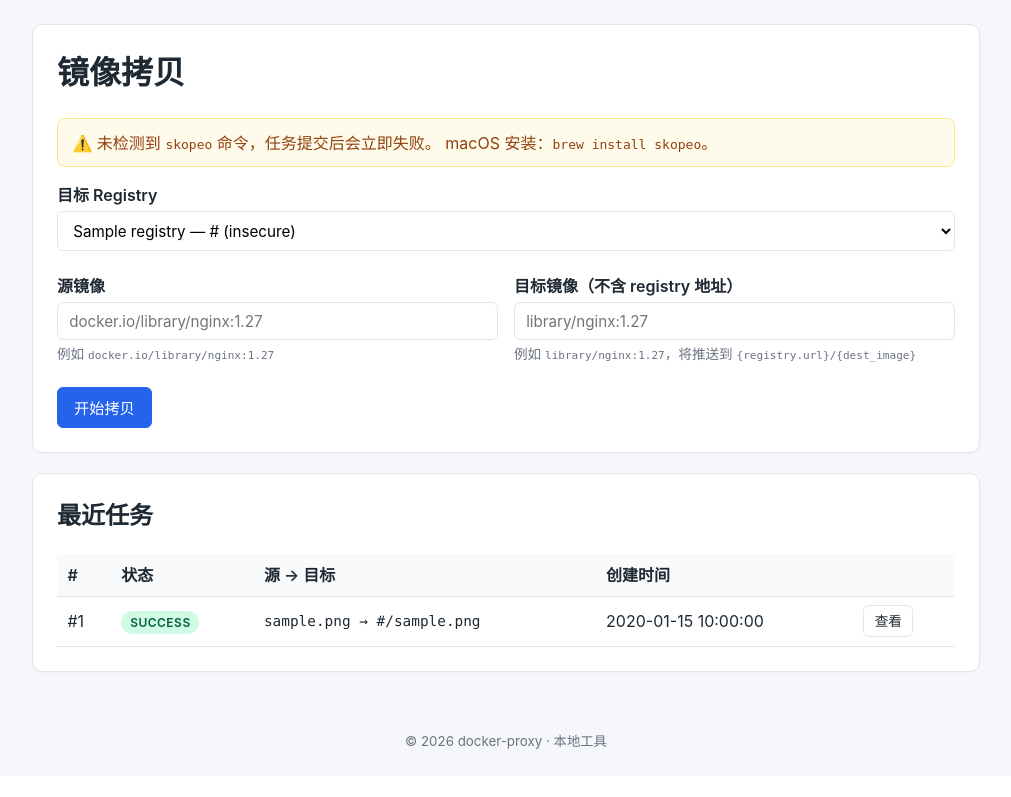
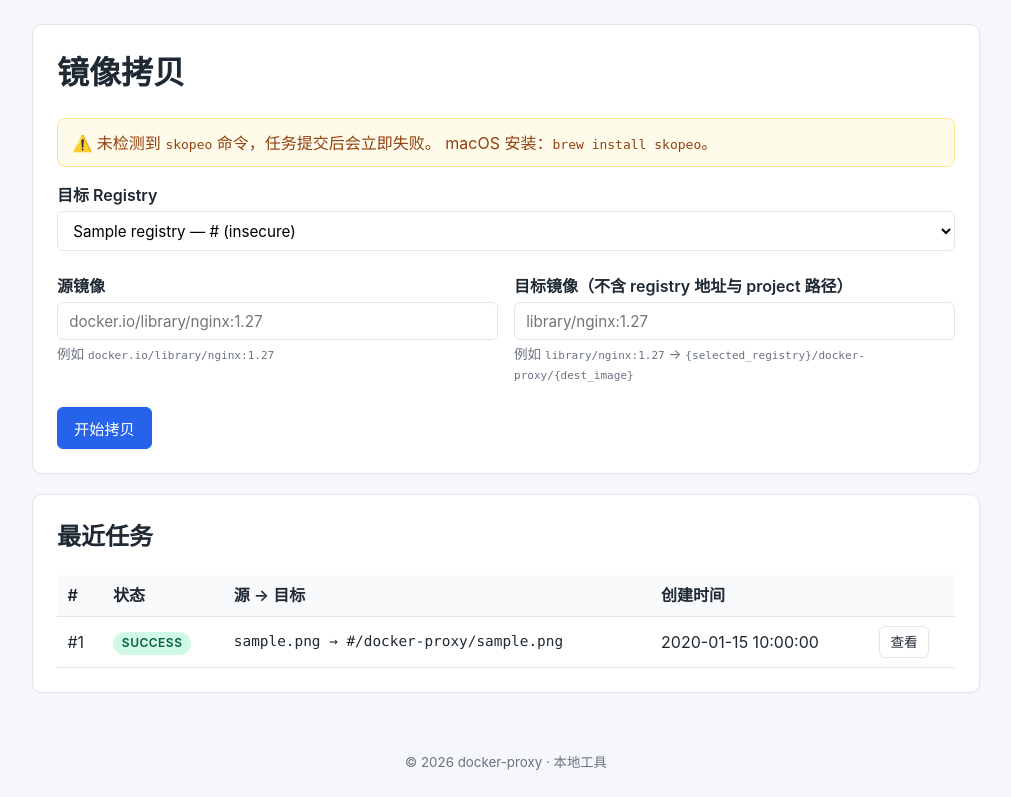
Before and after one commit to conkayyan/docker-proxy, a Flask app: page / in a window 1280 px wide. Shown: the part 49-846 px from the top of the page, without its empty margins (134-1145 px from the left). Before the commit the page ends 798 px from the top, so only its background shows below. Run offline with Flask 3, Linux system fonts and the light colour scheme; a user stored in the database is signed in; tables that the repository leaves empty hold one stand-in row (values such as "Sample post").

Commit message:
feat: auto-prepend docker-proxy/ to destination image path
目标 Registry 路径自动追加 project 前缀（默认 docker-proxy，
可通过 HARBOR_PROJECT 环境变量自定义或关闭）。表单输入若已带
该前缀则不会重复。仪表盘与任务详情的目标列显示完整路径。

```diff
--- a/app.py
+++ b/app.py
@@ -59,6 +59,12 @@
             f.write(key)
         os.chmod(KEY_FILE, 0o600)
     return Fernet(key)
+
+
+# 推送到目标 Registry 时强制追加的 project 路径前缀。
+# 例如目标镜像为 library/nginx:1.27 → 实际推送为 docker-proxy/library/nginx:1.27
+# 可通过环境变量 HARBOR_PROJECT 自定义；设为空字符串可关闭。
+HARBOR_PROJECT = os.environ.get("HARBOR_PROJECT", "docker-proxy").strip("/")
 
 
 FERNET = _load_or_create_fernet()
@@ -212,9 +218,24 @@
     if task.registry.insecure:
         cmd.append("--dest-tls-verify=false")
     cmd.append(f"docker://{task.source_image}")
-    cmd.append(f"docker://{task.registry.url}/{task.dest_image}")
+    cmd.append(f"docker://{task.registry.url}/{_project_dest(task.dest_image)}")
     cmd.extend(["--dest-creds", f"{task.registry.username}:{task.registry.get_password()}"])
     return cmd
+
+
+def _project_dest(dest_image: str) -> str:
+    """返回带 project 前缀的目标路径。
+
+    - 自动去除用户输入首部的 `/`
+    - 若设置了 HARBOR_PROJECT 且 dest_image 尚未以它开头，自动追加
+    - 避免重复：用户输入 docker-proxy/library/nginx 不会再被前缀一次
+    """
+    dest = dest_image.lstrip("/")
+    if not HARBOR_PROJECT:
+        return dest
+    if dest == HARBOR_PROJECT or dest.startswith(f"{HARBOR_PROJECT}/"):
+        return dest
+    return f"{HARBOR_PROJECT}/{dest}"
 
 
 def _run_task(task_id: int) -> None:
@@ -524,7 +545,11 @@
 
 @app.context_processor
 def inject_globals():
-    return {"current_year": datetime.utcnow().year}
+    return {
+        "current_year": datetime.utcnow().year,
+        "harbor_project": HARBOR_PROJECT,
+        "project_dest": _project_dest,
+    }
 
 
 @app.errorhandler(404)
--- a/templates/dashboard.html
+++ b/templates/dashboard.html
@@ -33,9 +33,12 @@
     </label>
 
     <label>
-      <span>目标镜像（不含 registry 地址）</span>
+      <span>目标镜像（不含 registry 地址与 project 路径）</span>
       <input type="text" name="dest_image" required placeholder="library/nginx:1.27" />
-      <small>例如 <code>library/nginx:1.27</code>，将推送到 <code>{registry.url}/{dest_image}</code></small>
+      <small>
+        例如 <code>library/nginx:1.27</code> →
+        <code>{selected_registry}/{% if harbor_project %}{{ harbor_project }}/{% endif %}{dest_image}</code>
+      </small>
     </label>
 
     <div class="full">
@@ -63,7 +66,7 @@
       <tr>
         <td>#{{ t.id }}</td>
         <td><span class="badge badge-{{ t.status }}">{{ t.status }}</span></td>
-        <td class="mono">{{ t.source_image }} → {{ t.registry.url }}/{{ t.dest_image }}</td>
+        <td class="mono">{{ t.source_image }} → {{ t.registry.url }}/{{ project_dest(t.dest_image) }}</td>
         <td>{{ t.created_at.strftime('%Y-%m-%d %H:%M:%S') }}</td>
         <td><a class="btn small" href="{{ url_for('task_detail', task_id=t.id) }}">查看</a></td>
       </tr>
--- a/templates/task.html
+++ b/templates/task.html
@@ -9,7 +9,7 @@
 
   <dl class="kv">
     <dt>源镜像</dt><dd class="mono">{{ task.source_image }}</dd>
-    <dt>目标</dt><dd class="mono">{{ task.registry.url }}/{{ task.dest_image }}</dd>
+    <dt>目标</dt><dd class="mono">{{ task.registry.url }}/{{ project_dest(task.dest_image) }}</dd>
     <dt>Registry</dt><dd>{{ task.registry.name }}（{{ task.registry.username }}）</dd>
     <dt>创建</dt><dd>{{ task.created_at.strftime('%Y-%m-%d %H:%M:%S') }}</dd>
     <dt>开始</dt><dd id="started-at">{% if task.started_at %}{{ task.started_at.strftime('%Y-%m-%d %H:%M:%S') }}{% endif %}</dd>
```
Also changed, not shown: README.md.
